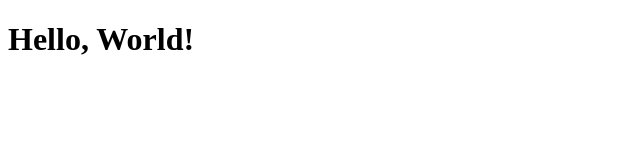
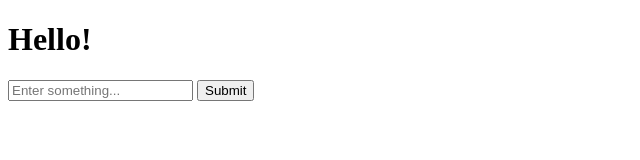
Before and after one commit to nishant-arora4366/nishant-arora4366.github.io, a plain HTML site: page index.html in a window 1280 px wide. Shown: the whole page, without its empty margins (0-640 px from the left). Drawn offline with Linux system fonts and the light colour scheme.

Commit message:
add input

```diff
--- a/index.html
+++ b/index.html
@@ -7,8 +7,15 @@
 </head>
 <body>
 
-    <h1>Hello, World!</h1>
-
+    <h1>Hello!</h1>
+    <input type="text" id="userInput" placeholder="Enter something...">
+    <button onclick="acceptInput()">Submit</button>
+    <script>
+        function acceptInput() {
+            var input = document.getElementById("userInput").value;
+            alert("You entered: " + input);
+        }
+    </script>
     <script>
         // JavaScript code to display "Hello, World!" in the browser console
         console.log("Hello, World!");
```
Also changed, not shown: index.js (added).
